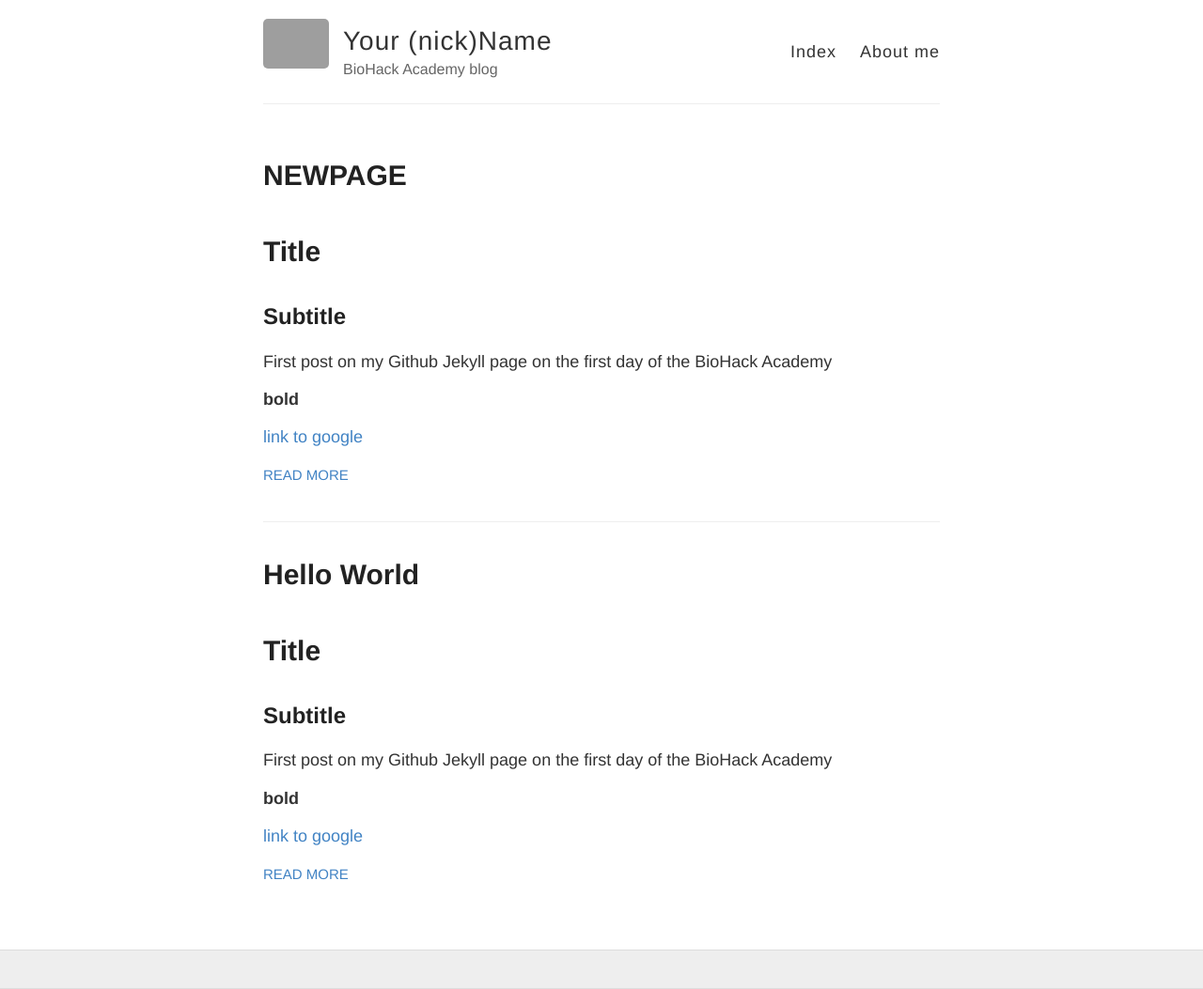
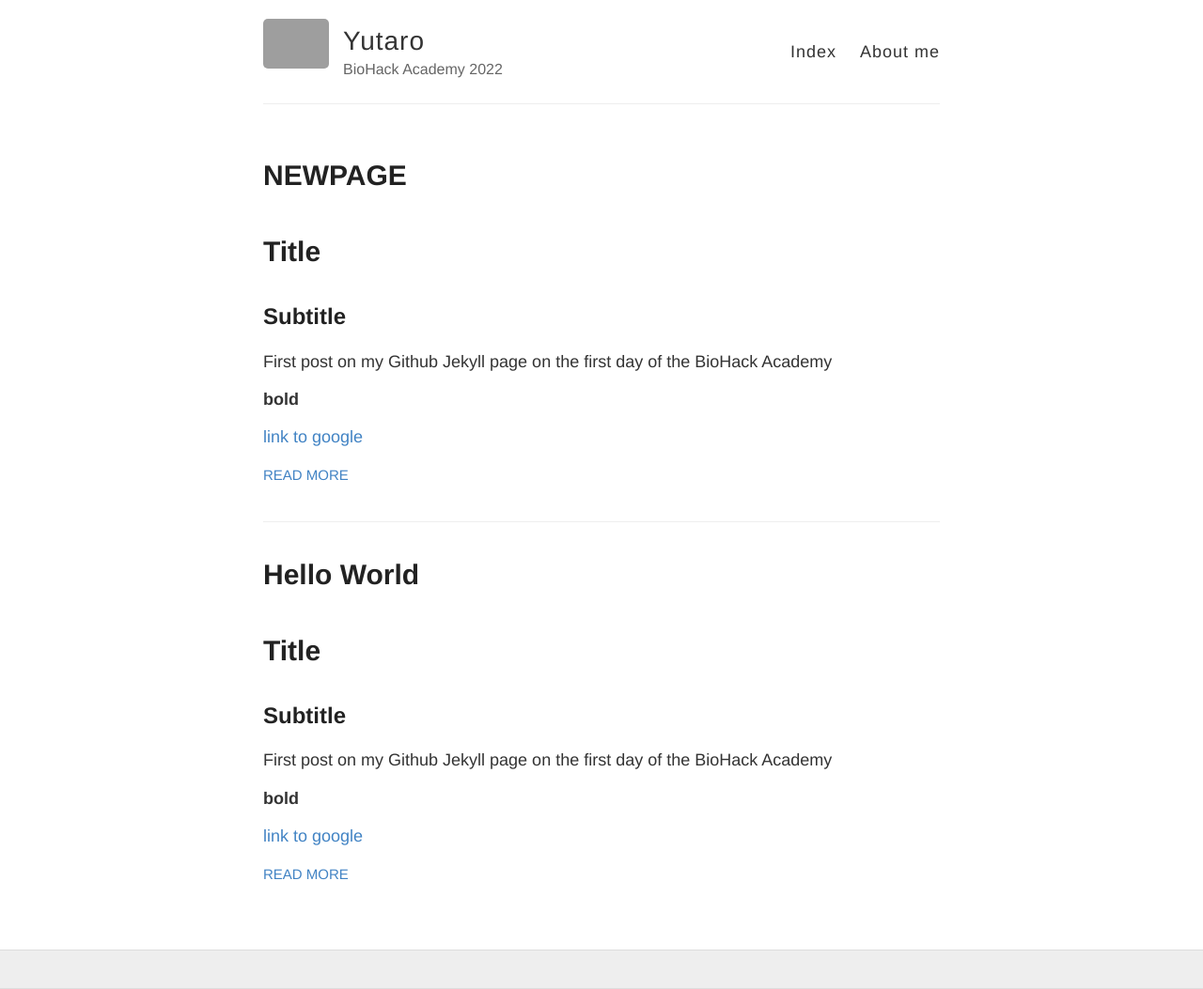
Before and after one commit to ytr0221/ytr0221.github.io, a Jekyll site: the page built from index.html, in a window 1280 px wide. Shown: the whole page at 94% size. Built offline with Jekyll 4.4.1, drawn with Linux system fonts in a browser that asks for light colours; grey boxes are pictures that could not be loaded.

Commit message:
updated name, description

```diff
--- a/_config.yml
+++ b/_config.yml
@@ -3,10 +3,10 @@
 #
 
 # Name of your site (displayed in the header)
-name: Your (nick)Name
+name: Yutaro
 
 # Short bio or description (displayed in the header)
-description: BioHack Academy blog
+description: BioHack Academy 2022
 
 # URL of your avatar or profile pic (you could use your GitHub profile pic)
 avatar: https://raw.githubusercontent.com/barryclark/jekyll-now/master/images/jekyll-logo.png
@@ -15,7 +15,7 @@ avatar: https://raw.githubusercontent.com/barryclark/jekyll-now/master/images/je
 # Flags below are optional
 #
 
-# Includes an icon in the footer for each username you enter
+# Includes an icon in th ne footer for each username you enter
 footer-links:
   dribbble:
   email:
```
